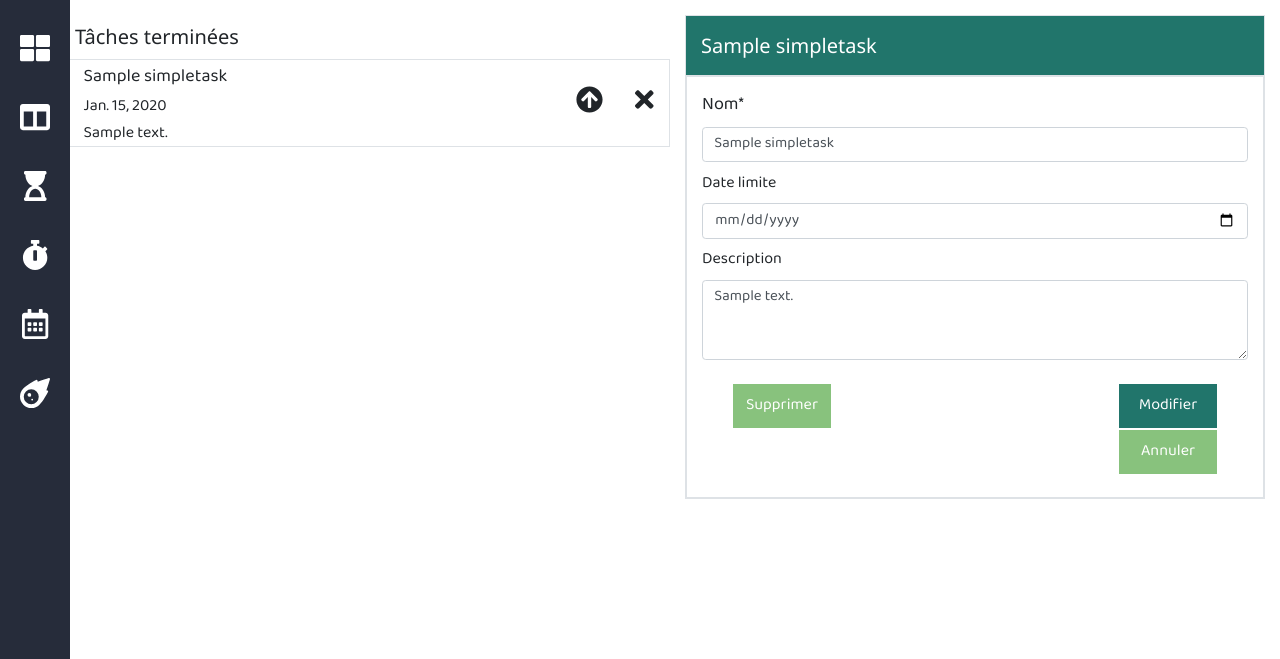
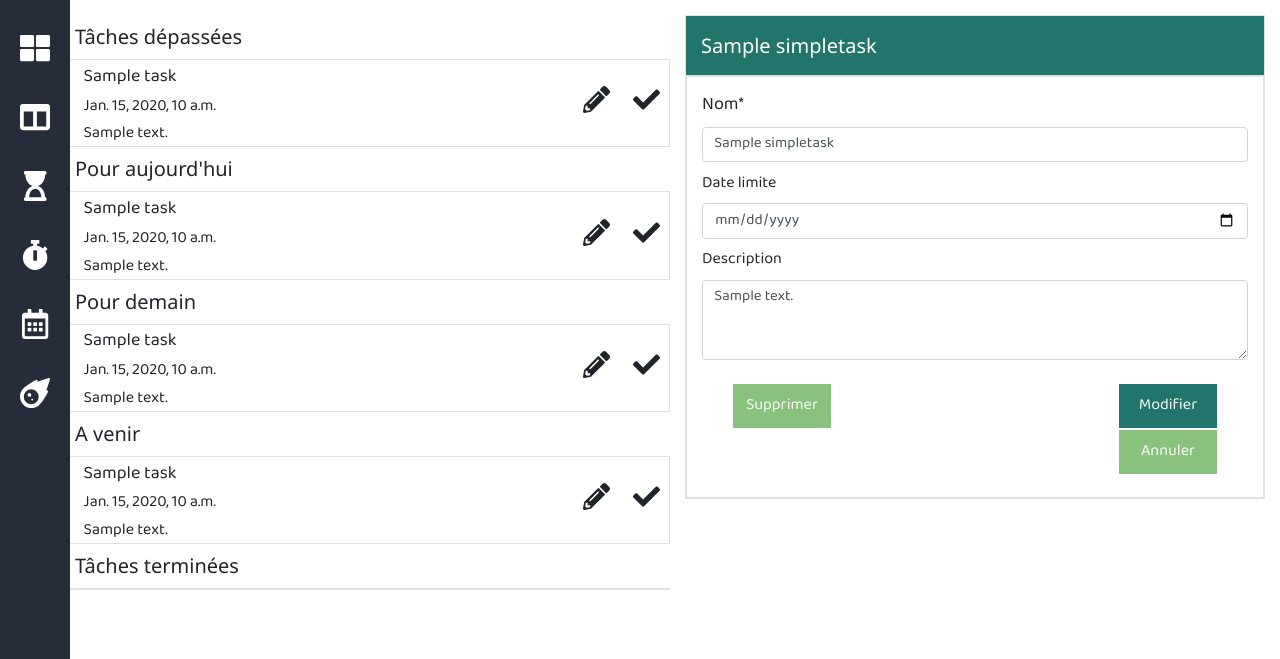
Before and after one commit to AntoineMaurin/Melius, a Django app: template templates/tasks.html in a window 1280 px wide. Shown: the part 141-800 px from the top of the page. Run offline with Django 3.2, Linux system fonts and the light colour scheme; tables that the repository leaves empty hold one stand-in row (values such as "Sample post"); the template is opened without the code that fills it: values that come from a table or form of the project are taken from there, most other values are stand-ins (such as "Sample title", 1, 10 or a date in 2020); some libraries are stand-ins or nearby versions.

Commit message:
Affichage des tâches par date limite avec celles dépassées, pour le jour même, pour le lendemain, celles sans date, et celles terminées

```diff
--- a/templates/tasks.html
+++ b/templates/tasks.html
@@ -36,8 +36,9 @@
 <div class="row mt-3">
   <section class="col container tasks ml-5 pl-5">
     <div class="mt-2 font-18">
-      {% for task in tasks %}
-        {% if task.is_done is False %}
+      {% if overdue_tasks %}
+        <h4>Tâches dépassées</h4>
+        {% for task in overdue_tasks %}
           <div class="row task-box border">
             <div class="col-10">
               <div class="pl-2 pt-1">
@@ -65,13 +66,142 @@
               </div>
             </div>
           </div>
+        {% endfor %}
       {% endif %}
+      {% if due_today_tasks %}
+        <h4>Pour aujourd'hui</h4>
+        {% for task in due_today_tasks %}
+          <div class="row task-box border">
+            <div class="col-10">
+              <div class="pl-2 pt-1">
+                {{ task.name }}
+              </div>
+              <div class="pl-2 pt-1 font-16">
+                {% if task.due_date != 'None' %}
+                  {{ task.due_date_clean_display }}
+                {% else %}
+                  -
+                {% endif %}
+              </div>
+              <div class="pl-2 pt-1 font-16">
+                {{ task.description }}
+              </div>
+            </div>
+            <div class="col-2">
+              <div class="row align-items-center h-100">
+                <div class="col-6">
+                  <a href="/updateform/{{ task.id }}" class="d-inline"><i class="fas fa-pencil-alt fa-2x"></i></a>
+                </div>
+                <div class="col-6">
+                  <a href="/done/{{ task.id }}" class="d-inline"><i class="fas fa-check fa-2x"></i></a>
+                </div>
+              </div>
+            </div>
+          </div>
         {% endfor %}
+      {% endif %}
+      {% if due_tommorow_tasks %}
+        <h4>Pour demain</h4>
+        {% for task in due_tommorow_tasks %}
+          <div class="row task-box border">
+            <div class="col-10">
+              <div class="pl-2 pt-1">
+                {{ task.name }}
+              </div>
+              <div class="pl-2 pt-1 font-16">
+                {% if task.due_date != 'None' %}
+                  {{ task.due_date_clean_display }}
+                {% else %}
+                  -
+                {% endif %}
+              </div>
+              <div class="pl-2 pt-1 font-16">
+                {{ task.description }}
+              </div>
+            </div>
+            <div class="col-2">
+              <div class="row align-items-center h-100">
+                <div class="col-6">
+                  <a href="/updateform/{{ task.id }}" class="d-inline"><i class="fas fa-pencil-alt fa-2x"></i></a>
+                </div>
+                <div class="col-6">
+                  <a href="/done/{{ task.id }}" class="d-inline"><i class="fas fa-check fa-2x"></i></a>
+                </div>
+              </div>
+            </div>
+          </div>
+        {% endfor %}
+      {% endif %}
+      {% if future_tasks %}
+        <h4>A venir</h4>
+        {% for task in future_tasks %}
+          <div class="row task-box border">
+            <div class="col-10">
+              <div class="pl-2 pt-1">
+                {{ task.name }}
+              </div>
+              <div class="pl-2 pt-1 font-16">
+                {% if task.due_date != 'None' %}
+                  {{ task.due_date_clean_display }}
+                {% else %}
+                  -
+                {% endif %}
+              </div>
+              <div class="pl-2 pt-1 font-16">
+                {{ task.description }}
+              </div>
+            </div>
+            <div class="col-2">
+              <div class="row align-items-center h-100">
+                <div class="col-6">
+                  <a href="/updateform/{{ task.id }}" class="d-inline"><i class="fas fa-pencil-alt fa-2x"></i></a>
+                </div>
+                <div class="col-6">
+                  <a href="/done/{{ task.id }}" class="d-inline"><i class="fas fa-check fa-2x"></i></a>
+                </div>
+              </div>
+            </div>
+          </div>
+        {% endfor %}
+      {% endif %}
+      {% if no_date_tasks %}
+        <h4>Sans date</h4>
+        {% for task in no_date_tasks %}
+          <div class="row task-box border">
+            <div class="col-10">
+              <div class="pl-2 pt-1">
+                {{ task.name }}
+              </div>
+              <div class="pl-2 pt-1 font-16">
+                {% if task.due_date != 'None' %}
+                  {{ task.due_date_clean_display }}
+                {% else %}
+                  -
+                {% endif %}
+              </div>
+              <div class="pl-2 pt-1 font-16">
+                {{ task.description }}
+              </div>
+            </div>
+            <div class="col-2">
+              <div class="row align-items-center h-100">
+                <div class="col-6">
+                  <a href="/updateform/{{ task.id }}" class="d-inline"><i class="fas fa-pencil-alt fa-2x"></i></a>
+                </div>
+                <div class="col-6">
+                  <a href="/done/{{ task.id }}" class="d-inline"><i class="fas fa-check fa-2x"></i></a>
+                </div>
+              </div>
+            </div>
+          </div>
+        {% endfor %}
+      {% endif %}
     </div>
     <div class="mt-2 font-18">
+      {% if finished_tasks %}
         <h4>Tâches terminées</h4>
         <div class="row task-box border">
-      {% for task in tasks %}
+        {% for task in finished_tasks %}
           {% if task.is_done %}
             <div class="col-10">
               <div class="pl-2 pt-1">
@@ -100,6 +230,7 @@
             </div>
             {% endif %}
           {% endfor %}
+        {% endif %}
     </div>
   </section>
 
```
Also changed, not shown: Melius/utils.py (+73 -3 lines), Melius/views.py (+14 -9 lines), tasks/views.py (+19 -2 lines). Lines whose indentation alone changed are shown as unchanged.
